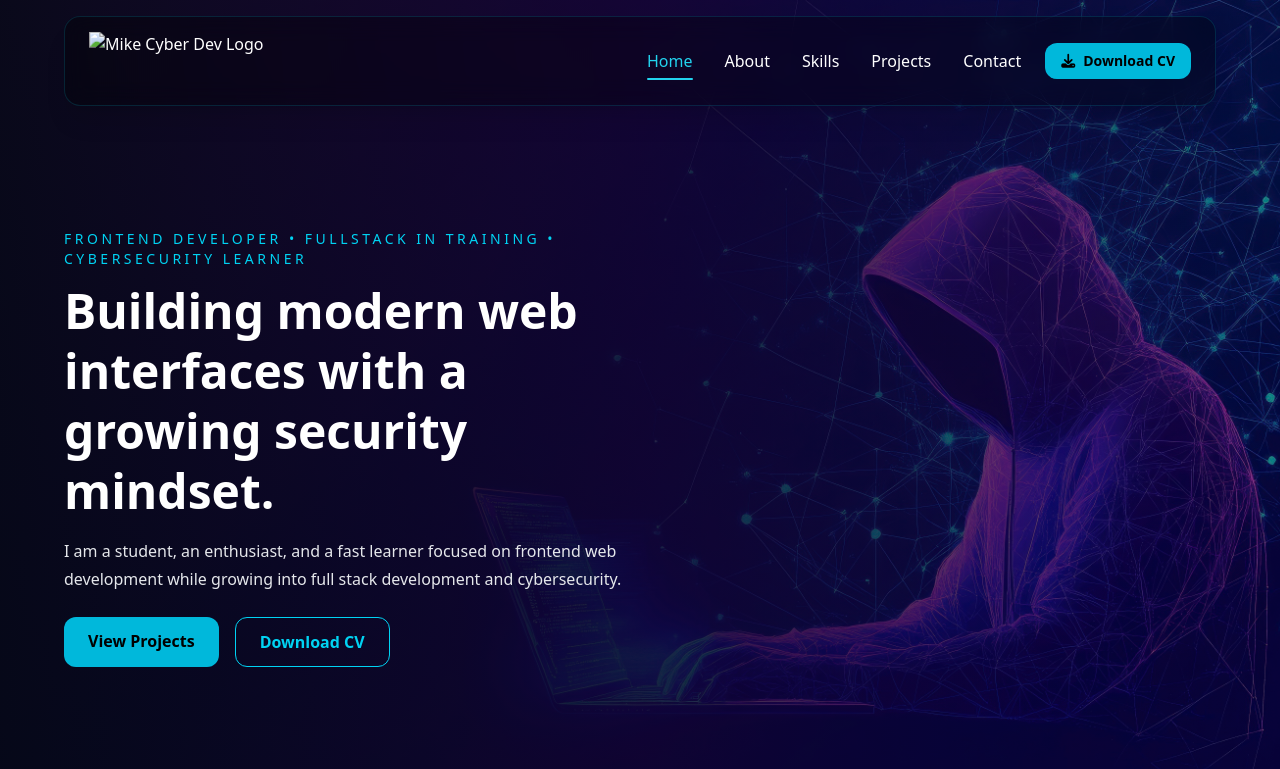
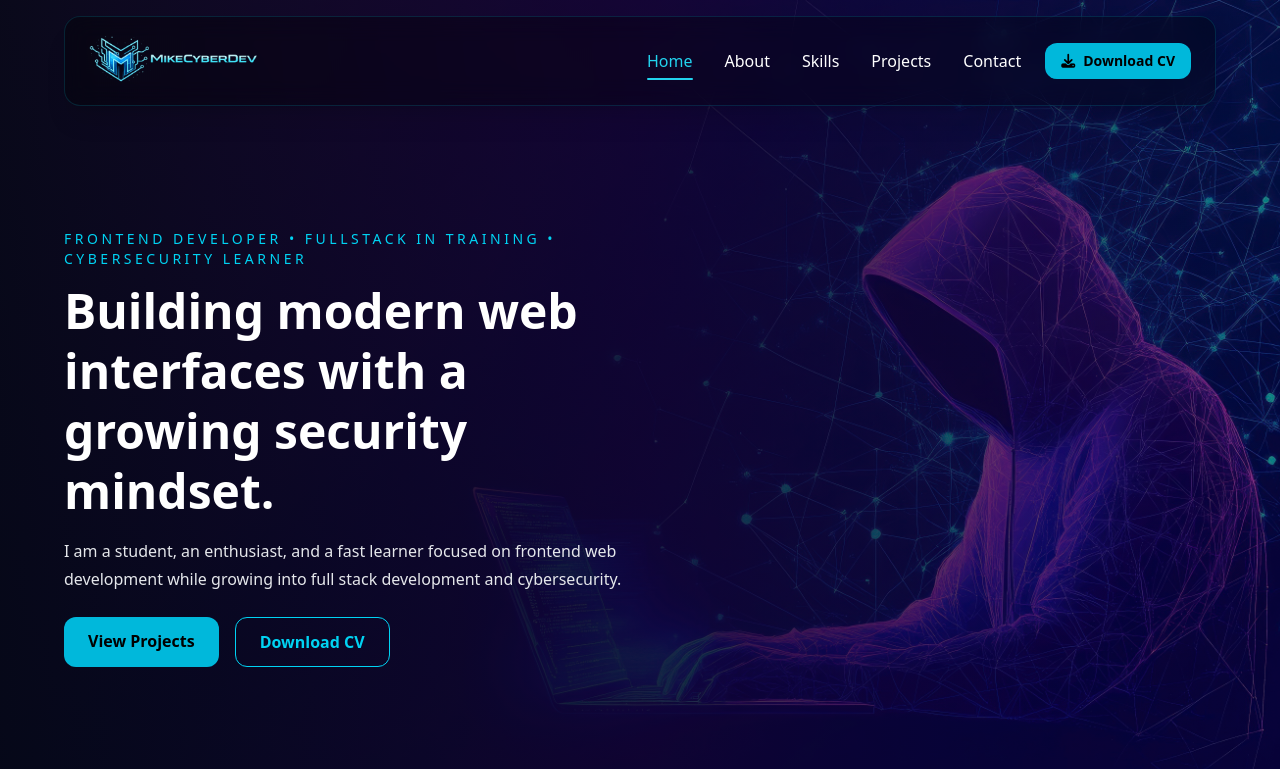
Before and after one commit to Mikecyberdev/mikecyberdev.github.io, a website: page index.html in a window 1280 px wide. Shown: the top 769 px of the page. Drawn offline with nearby package versions, Linux system fonts and the light colour scheme.

Commit message:
Save Changes

```diff
--- a/index.html
+++ b/index.html
@@ -22,7 +22,7 @@
     <div class="flex items-center justify-between">
       <a href="#hero" class="flex items-center gap-3">
         <img
-          src="./src/assets/images/logo-navbar.png"
+          src="./src/assets/images/logo-nav.png"
           alt="Mike Cyber Dev Logo"
           class="float-slow h-12 w-auto md:h-14"
         />
```
